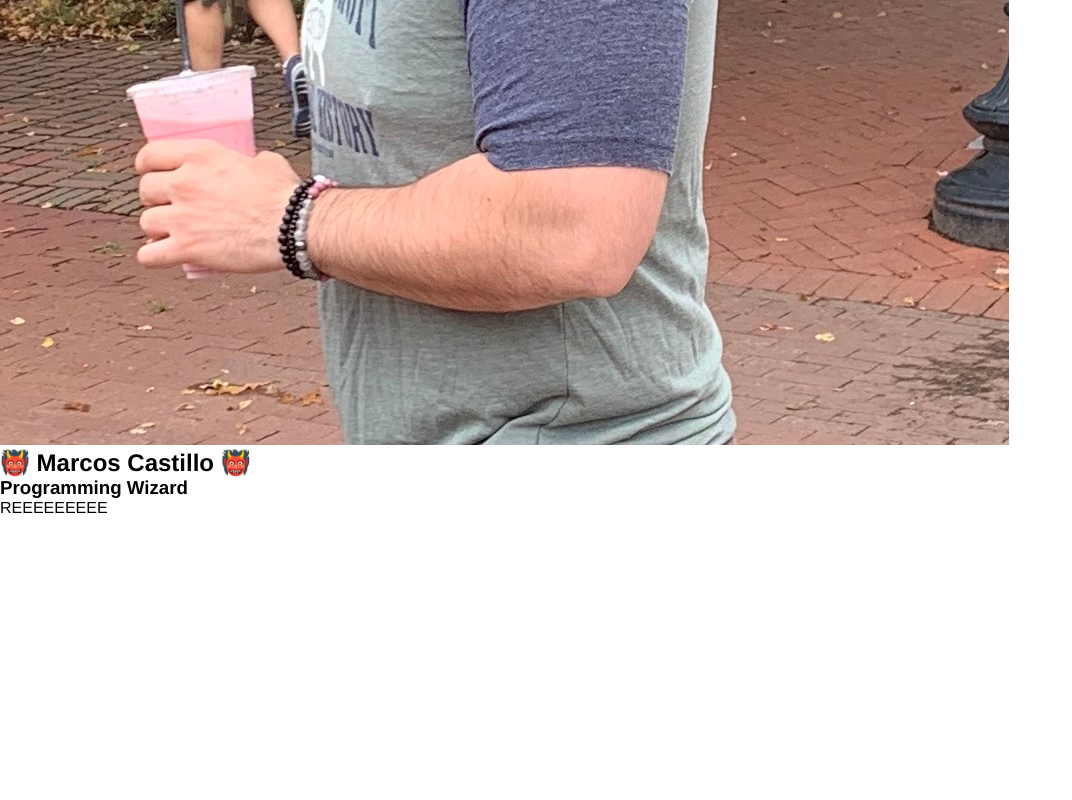
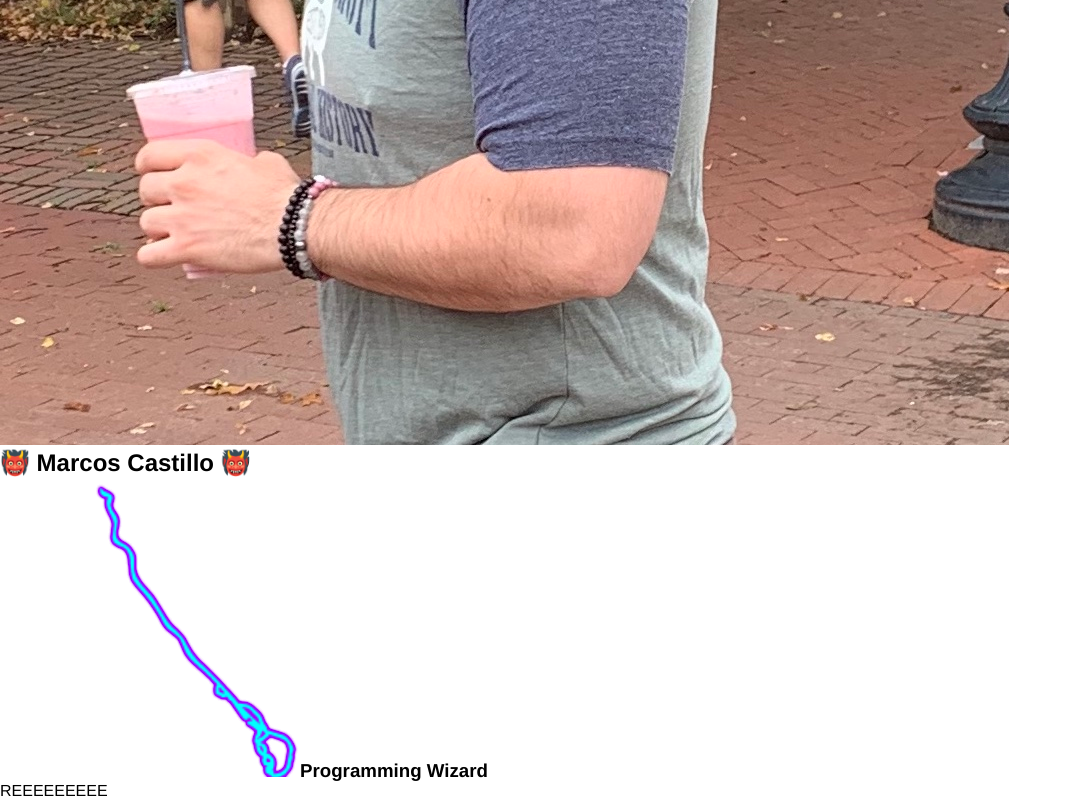
Before and after one commit to shinyfins/Portfolio-Marcos, a plain HTML site: page index.html in a window 1280 px wide. Shown: the part 883-1683 px from the top of the page, without its empty margins (0-1072 px from the left). Before the commit the page ends 1400 px from the top, so only its background shows below. Drawn offline with Linux system fonts and the light colour scheme.

Commit message:
added lightning

```diff
--- a/index.html
+++ b/index.html
@@ -47,8 +47,8 @@
 
          <!--Profile TEXT-->
         <div class="profiletxt">
-             <h2> 👹 Marcos Castillo 👹 </h2>
-             <h3>Programming Wizard</h3>
+             <h2 >  👹 Marcos Castillo 👹 </h2>
+             <h3><img src="assets/images/wizard.gif">Programming Wizard</h3>
              <p>
                  REEEEEEEEE
              </p>
```
Also changed, not shown: assets/images/wizard.gif (added).
